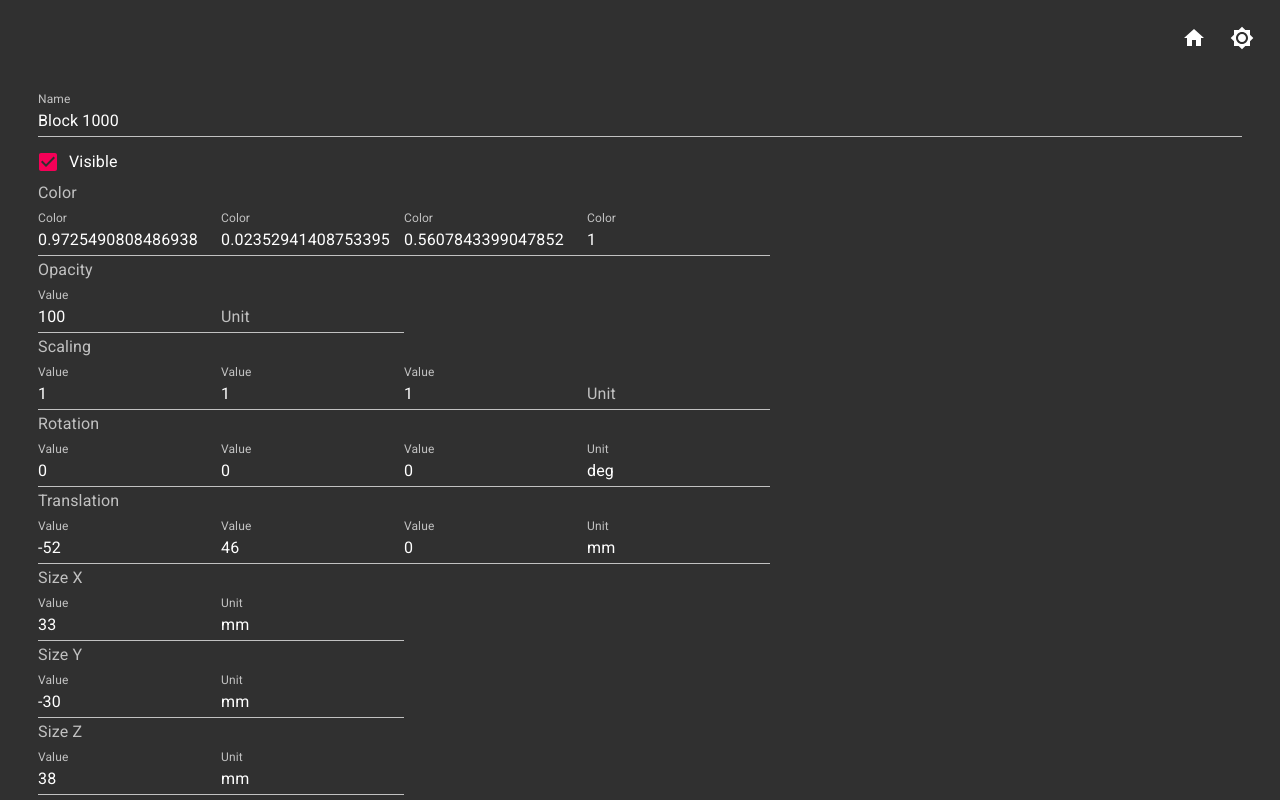
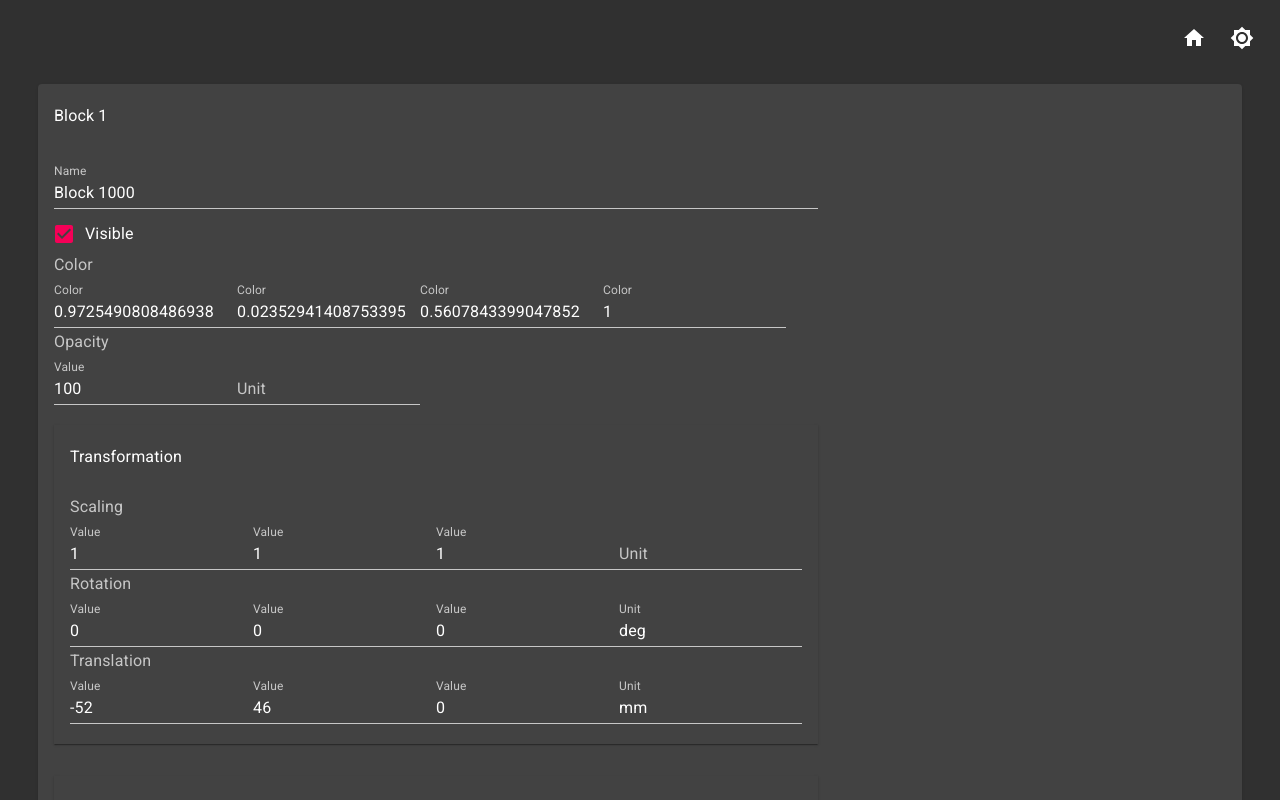
Before and after one commit to KZzizzle/s4l-react-test, a React app: page /form-demo in a window 1280 px wide. Built offline with nearby package versions, Linux system fonts and the light colour scheme; no server answers.

Commit message:
Enabled readonly (disabled) files. Sorted inputs. Added grouping.

```diff
--- a/src/form/DynamicForm.js
+++ b/src/form/DynamicForm.js
@@ -1,16 +1,31 @@
 import React from 'react';
-import { TextField, Container, FormControlLabel, Checkbox, FormGroup, FormLabel } from '@material-ui/core';
+import {
+  TextField,
+  Container,
+  FormControlLabel,
+  Checkbox,
+  FormGroup,
+  FormLabel,
+  ExpansionPanel,
+  ExpansionPanelSummary,
+  ExpansionPanelDetails,
+  Typography
+} from '@material-ui/core';
 
 
 const InputElement = props => {
-  const { path, data, givenTitle, title } = props;
+  const { path, data, givenTitle, title, readOnly } = props;
   const strPath = stringPath(path);
   switch (props.type) {
     case 'boolean':
       return (
         <FormControlLabel
           control={
-            <Checkbox value={strPath} checked={data} />
+            <Checkbox
+              value={strPath}
+              checked={data}
+              disabled={readOnly || false}
+            />
           }
           label={title}
         />
@@ -24,6 +39,7 @@ const InputElement = props => {
           label={title || givenTitle}
           value={data}
           margin='dense'
+          disabled={readOnly}
         />
       );
   }
@@ -67,9 +83,9 @@ class DynamicForm extends React.Component {
     return (
       <Container>
         <form autoomplete='off'>
-          <FormGroup>
+          {/* <FormGroup> */}
             {this.expand(schema, data)}
-          </FormGroup>
+          {/* </FormGroup> */}
         </form>
       </Container>
     )
@@ -80,11 +96,25 @@ class DynamicForm extends React.Component {
       const currentData = data[key];
       const newPath = [...path, key];
       if (current.type ==='object') {
+        // If it is an object, expand unless it is the special value-unit case
         if (isValueUnit(current)) {
           return <ValueUnitField key={stringPath(newPath)} {...current} path={newPath} data={currentData} />
         }
-        return this.expand(current.properties, currentData, newPath)
+        // Grouping
+        return (
+          <ExpansionPanel key={stringPath(newPath)} defaultExpanded>
+            <ExpansionPanelSummary>
+              <Typography>{current.title || key}</Typography>
+            </ExpansionPanelSummary>
+            <ExpansionPanelDetails>
+              <FormGroup>
+                {this.expand(current.properties, currentData, newPath)}
+              </FormGroup>
+            </ExpansionPanelDetails>
+          </ExpansionPanel>
+        );
       }
+      // If not an object, it should be already an input
       return <InputElement key={stringPath(newPath)} {...current} path={newPath} data={currentData} />
     })
   }
```
